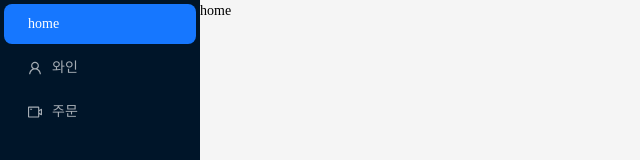
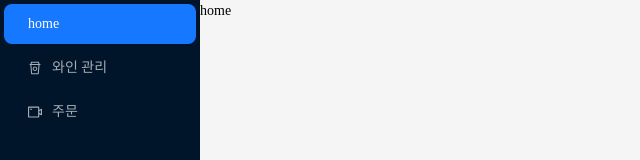
Before and after one commit to minery-team/minery-admin-frontend, a Next.js app: page / in a window 1280 px wide. Shown: the top 160 px of the page, without its empty margins (0-640 px from the left). Built offline with nearby package versions, Linux system fonts and the light colour scheme.

Commit message:
feat: 메뉴바 와인 -> 와인관리

```diff
--- a/src/common/components/MenuBar/MenuBar.tsx
+++ b/src/common/components/MenuBar/MenuBar.tsx
@@ -1,7 +1,7 @@
 'use client';
 
 import Home from '@/app/page';
-import { UserOutlined, VideoCameraOutlined } from '@ant-design/icons';
+import { VideoCameraOutlined, RestOutlined } from '@ant-design/icons';
 import { Menu } from 'antd';
 import Sider from 'antd/es/layout/Sider';
 import { useRouter, usePathname } from 'next/navigation';
@@ -30,8 +30,8 @@ export function MenuBar() {
           },
           {
             key: '/wine',
-            icon: <UserOutlined />,
-            label: '와인',
+            icon: <RestOutlined />,
+            label: '와인 관리',
             onClick: () => handleMenuClick('/wine'),
           },
           {
```
